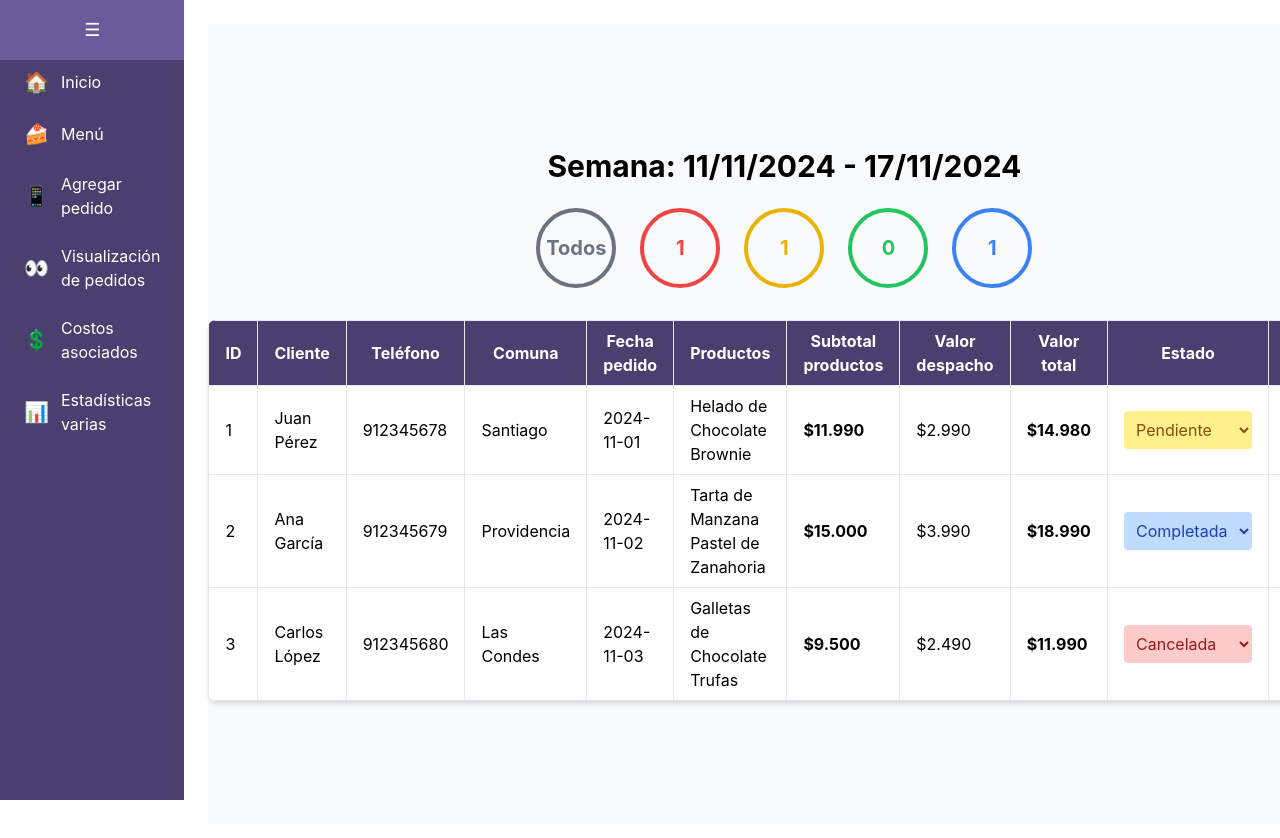
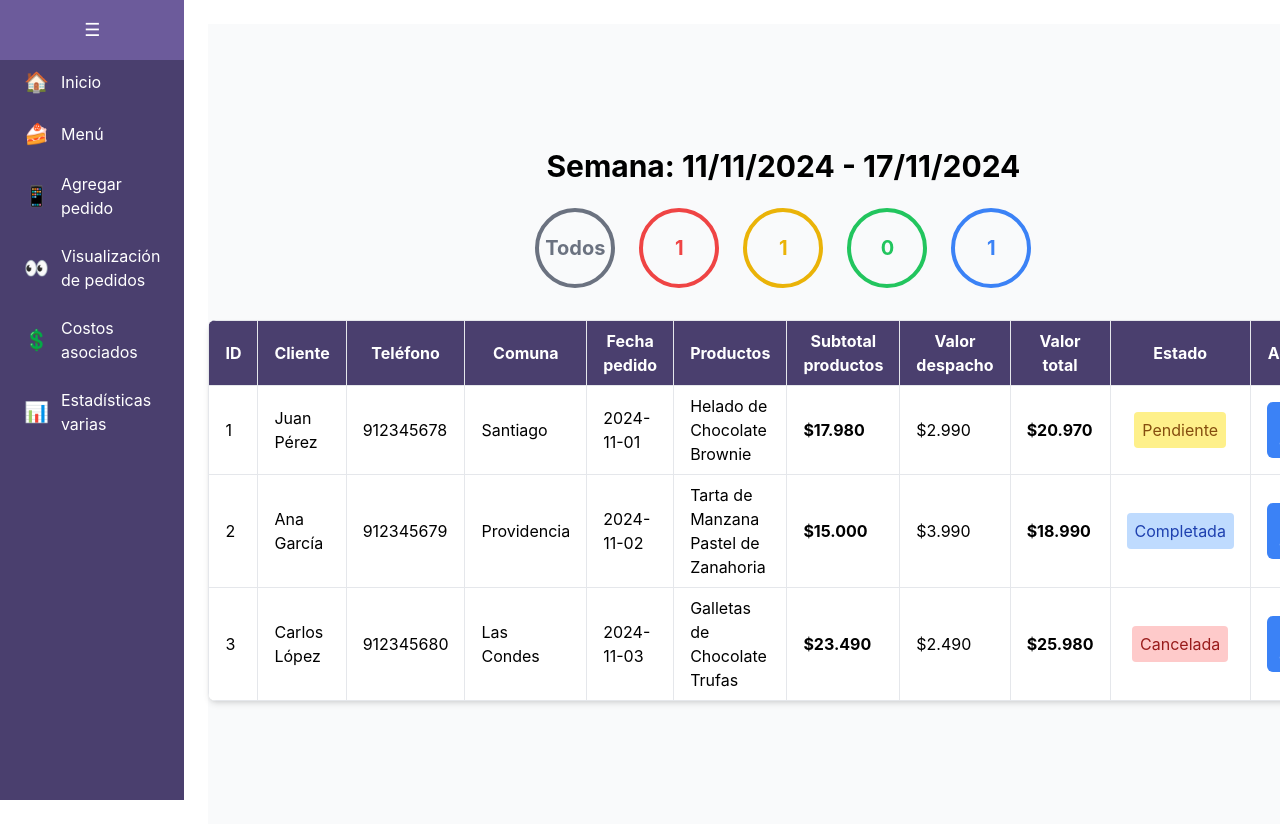
Before and after one commit to diegovaldes23/Pingeso, a React (Create React App) app in the folder Proyecto/frontend/: page / in a window 1280 px wide. Shown: the top 838 px of the page. Built offline with nearby package versions, Linux system fonts and the light colour scheme.

Commit message:
fix: componentes

```diff
--- a/Proyecto/frontend/src/App.js
+++ b/Proyecto/frontend/src/App.js
@@ -1,4 +1,4 @@
-import React from "react";
+import React, { useState } from "react";
 import { BrowserRouter as Router, Routes, Route } from "react-router-dom";
 import Sidebar from "./components/Sidebar";
 import OrdersPage from "./pages/OrdersList"; // Componente para visualización de pedidos
@@ -9,19 +9,111 @@ import HomePage from "./pages/HomePage";
 import AddOrderPage from "./pages/AddOrderPage";
 
 const App = () => {
+    const [orders, setOrders] = useState([
+        {
+            id: 1,
+            customerName: 'Juan Pérez',
+            phone: '912345678',
+            commune: 'Santiago',
+            date: '2024-11-01',
+            customerType: 'Antiguo', // Tipo de cliente
+            purchaseSource: 'Facebook ads', // Cómo fue la compra
+            products: [
+              { name: 'Helado de Chocolate', price: 6000, quantity: 2 }, // Agregado cantidad
+              { name: 'Brownie', price: 5990, quantity: 1 },
+            ],
+            deliveryCost: 2990,
+            subtotal: 17980, // Subtotal calculado
+            total: 20970, // Total calculado (subtotal + deliveryCost)
+            initialPayment: 5000, // Abono inicial
+            status: 'Pendiente',
+          },
+          {
+            id: 2,
+            customerName: 'Ana García',
+            phone: '912345679',
+            commune: 'Providencia',
+            date: '2024-11-02',
+            customerType: 'Nuevo', // Tipo de cliente
+            purchaseSource: 'Orgánico', // Cómo fue la compra
+            products: [
+              { name: 'Tarta de Manzana', price: 7000, quantity: 1 },
+              { name: 'Pastel de Zanahoria', price: 8000, quantity: 1 },
+            ],
+            deliveryCost: 3990,
+            subtotal: 15000, // Subtotal calculado
+            total: 18990, // Total calculado (subtotal + deliveryCost)
+            initialPayment: 10000, // Abono inicial
+            status: 'Completada',
+          },
+          {
+            id: 3,
+            customerName: 'Carlos López',
+            phone: '912345680',
+            commune: 'Las Condes',
+            date: '2024-11-03',
+            customerType: 'Antiguo', // Tipo de cliente
+            purchaseSource: 'Facebook ads', // Cómo fue la compra
+            products: [
+              { name: 'Galletas de Chocolate', price: 4500, quantity: 3 },
+              { name: 'Trufas', price: 5000, quantity: 2 },
+            ],
+            deliveryCost: 2490,
+            subtotal: 23490, // Subtotal calculado
+            total: 25980, // Total calculado (subtotal + deliveryCost)
+            initialPayment: 15000, // Abono inicial
+            status: 'Cancelada',
+          },
+      ]);
+    const [filterStatus, setFilterStatus] = useState('');
+
+    const handleStatusChange = (id, newStatus) => {
+        const updatedOrders = orders.map((order) =>
+          order.id === id ? { ...order, status: newStatus } : order
+        );
+        setOrders(updatedOrders);
+    };
+
+    // Define la función getStatusClass
+  const getStatusClass = (status) => {
+    switch (status) {
+      case 'Pendiente':
+        return 'bg-yellow-200 text-yellow-800';
+      case 'En proceso':
+        return 'bg-green-200 text-green-800';
+      case 'Completada':
+        return 'bg-blue-200 text-blue-800';
+      case 'Cancelada':
+        return 'bg-red-200 text-red-800';
+      default:
+        return '';
+    }
+  };
+
   return (
         <Router>
             <div className="flex">
                 <Sidebar />
                 <div className="flex-1 p-6">
                     <Routes>
-            <Route path="/" element={<HomePage />} />
+                        <Route path="/" element={<HomePage
+                            orders={orders}
+                            setOrders={setOrders}
+                            filterStatus={filterStatus}
+                            setFilterStatus={setFilterStatus}
+                            handleStatusChange={handleStatusChange}
+                            getStatusClass={getStatusClass}/>} />
                         <Route path="/menu" element={<MenuPage />} />
-            <Route path="/orders" element={<OrdersPage />} />
-            <Route path="/orders-visualization" element={<OrdersPage />} />
+                        <Route path="/orders" element={<OrdersPage
+                            orders={orders}
+                            setOrders={setOrders}
+                            filterStatus={filterStatus}
+                            setFilterStatus={setFilterStatus}
+                            handleStatusChange={handleStatusChange}
+                            getStatusClass={getStatusClass} />} />
                         <Route path="/costs" element={<CostsPage />} />
                         <Route path="/statistics" element={<StatisticsPage />} />
-            <Route path="/add-order" element={<AddOrderPage />}/>
+                        <Route path="/add-order" element={<AddOrderPage orders={orders} setOrders={setOrders} />} />
                     </Routes>
                 </div>
             </div>
--- a/Proyecto/frontend/src/components/Sidebar.js
+++ b/Proyecto/frontend/src/components/Sidebar.js
@@ -56,7 +56,7 @@ const Sidebar = () => {
           }`}
         >
           <span className="text-xl">👀</span>
-          {!isCollapsed && <Link to="/orders-visualization">Visualización de pedidos</Link>}
+          {!isCollapsed && <Link to="/orders">Visualización de pedidos</Link>}
         </li>
         <li
           className={`flex items-center space-x-3 p-2 rounded hover:bg-purple-600 cursor-pointer ${
--- a/Proyecto/frontend/src/pages/HomePage.js
+++ b/Proyecto/frontend/src/pages/HomePage.js
@@ -1,65 +1,7 @@
 import React, { useState, useEffect } from 'react';
 import OrdersPage from './OrdersPage';
 
-const HomePage = () => {
-  // Estado para manejar el estado del filtro y la lista de pedidos
-  const [filterStatus, setFilterStatus] = useState('');
-  const [orders, setOrders] = useState([
-    {
-        id: 1,
-        customerName: 'Juan Pérez',
-        phone: '912345678',
-        commune: 'Santiago',
-        date: '2024-11-01',
-        customerType: 'Antiguo', // Tipo de cliente
-        purchaseSource: 'Facebook ads', // Cómo fue la compra
-        products: [
-          { name: 'Helado de Chocolate', price: 6000, quantity: 2 }, // Agregado cantidad
-          { name: 'Brownie', price: 5990, quantity: 1 },
-        ],
-        deliveryCost: 2990,
-        subtotal: 17980, // Subtotal calculado
-        total: 20970, // Total calculado (subtotal + deliveryCost)
-        initialPayment: 5000, // Abono inicial
-        status: 'Pendiente',
-      },
-      {
-        id: 2,
-        customerName: 'Ana García',
-        phone: '912345679',
-        commune: 'Providencia',
-        date: '2024-11-02',
-        customerType: 'Nuevo', // Tipo de cliente
-        purchaseSource: 'Orgánico', // Cómo fue la compra
-        products: [
-          { name: 'Tarta de Manzana', price: 7000, quantity: 1 },
-          { name: 'Pastel de Zanahoria', price: 8000, quantity: 1 },
-        ],
-        deliveryCost: 3990,
-        subtotal: 15000, // Subtotal calculado
-        total: 18990, // Total calculado (subtotal + deliveryCost)
-        initialPayment: 10000, // Abono inicial
-        status: 'Completada',
-      },
-      {
-        id: 3,
-        customerName: 'Carlos López',
-        phone: '912345680',
-        commune: 'Las Condes',
-        date: '2024-11-03',
-        customerType: 'Antiguo', // Tipo de cliente
-        purchaseSource: 'Facebook ads', // Cómo fue la compra
-        products: [
-          { name: 'Galletas de Chocolate', price: 4500, quantity: 3 },
-          { name: 'Trufas', price: 5000, quantity: 2 },
-        ],
-        deliveryCost: 2490,
-        subtotal: 23490, // Subtotal calculado
-        total: 25980, // Total calculado (subtotal + deliveryCost)
-        initialPayment: 15000, // Abono inicial
-        status: 'Cancelada',
-      },
-  ]);
+const HomePage = ({ orders, setOrders, filterStatus, setFilterStatus, handleStatusChange, getStatusClass }) => {
 
   const [counts, setCounts] = useState({
     Cancelada: 0,
@@ -86,14 +28,6 @@ const HomePage = () => {
   // Función para manejar clic en los botones
   const handleFilterClick = (status) => {
     setFilterStatus(status);
-  };
-
-  // Función para manejar el cambio de estado de un pedido
-  const handleStatusChange = (id, newStatus) => {
-    const updatedOrders = orders.map((order) =>
-      order.id === id ? { ...order, status: newStatus } : order
-    );
-    setOrders(updatedOrders); // Actualizar la lista de pedidos
   };
 
   // Función para contar los pedidos por estado
@@ -153,8 +87,11 @@ const HomePage = () => {
       <div className="w-full max-w-6xl">
         <OrdersPage
           orders={filteredOrders}
+          setOrders={setOrders}
           filterStatus={filterStatus}
+          setFilterStatus={setFilterStatus}
           handleStatusChange={handleStatusChange} // Pasar función para manejar el cambio de estado
+          getStatusClass={getStatusClass}
         />
       </div>
     </div>
--- a/Proyecto/frontend/src/pages/OrdersList.js
+++ b/Proyecto/frontend/src/pages/OrdersList.js
@@ -15,16 +15,12 @@ const OrdersList = ({ orders = [], handleStatusChange, getStatusClass, handleVie
           <th className="py-2 px-4 border text-white">Valor despacho</th>
           <th className="py-2 px-4 border text-white">Valor total</th>
           <th className="py-2 px-4 border text-white">Estado</th>
-          <th className="py-2 px-4 border text-white">Acciones</th> {/* Nueva columna */}
+          <th className="py-2 px-4 border text-white">Acciones</th>
         </tr>
       </thead>
       <tbody>
         {orders.length > 0 ? (
-          orders.map((order) => {
-            const subtotal = order.products.reduce((acc, product) => acc + product.price, 0);
-            const total = subtotal + order.deliveryCost;
-
-            return (
+          orders.map((order) => (
             <tr key={order.id} className="hover:bg-gray-100">
               <td className="py-2 px-4 border">{order.id}</td>
               <td className="py-2 px-4 border">{order.customerName}</td>
@@ -37,30 +33,20 @@ const OrdersList = ({ orders = [], handleStatusChange, getStatusClass, handleVie
                 ))}
               </td>
               <td className="py-2 px-4 border font-bold">
-                  {subtotal.toLocaleString('es-CL', { style: 'currency', currency: 'CLP' })}
+                {order.subtotal.toLocaleString('es-CL', { style: 'currency', currency: 'CLP' })}
               </td>
               <td className="py-2 px-4 border">
                 {order.deliveryCost.toLocaleString('es-CL', { style: 'currency', currency: 'CLP' })}
               </td>
               <td className="py-2 px-4 border font-bold">
-                  {total.toLocaleString('es-CL', { style: 'currency', currency: 'CLP' })}
+                {order.total.toLocaleString('es-CL', { style: 'currency', currency: 'CLP' })}
               </td>
               <td className="py-2 px-4 border text-center">
-                  <select
-                    value={order.status}
-                    onChange={(e) => handleStatusChange(order.id, e.target.value)}
-                    className={`p-2 rounded ${getStatusClass(order.status)}`}
-                  >
-                    <option value={order.status} disabled>
+                <span className={`p-2 rounded ${getStatusClass(order.status)}`}>
                   {order.status}
-                    </option>
-                    <option value="Pendiente">Pendiente</option>
-                    <option value="En proceso">En proceso</option>
-                    <option value="Completada">Completada</option>
-                    <option value="Cancelada">Cancelada</option>
-                  </select>
+                </span>
               </td>
-                <td className="py-2 px-4 border text-center"> {/* Nueva celda */}
+              <td className="py-2 px-4 border text-center">
                 <button
                   onClick={() => handleViewDetails(order.id)}
                   className="px-3 py-1 bg-blue-500 text-white rounded-md hover:bg-blue-600"
@@ -69,8 +55,7 @@ const OrdersList = ({ orders = [], handleStatusChange, getStatusClass, handleVie
                 </button>
               </td>
             </tr>
-            );
-          })
+          ))
         ) : (
           <tr>
             <td colSpan="11" className="text-center py-4">
--- a/Proyecto/frontend/src/pages/OrdersPage.js
+++ b/Proyecto/frontend/src/pages/OrdersPage.js
@@ -2,12 +2,7 @@ import React, { useState } from 'react';
 import OrdersList from './OrdersList';
 import OrderDetailsModal from './OrderDetailsModal';
 
-const OrdersPage = ({ orders, filterStatus, handleStatusChange }) => {
-  // Filtrar las órdenes por el estado seleccionado
-  const filteredOrders = filterStatus
-    ? orders.filter((order) => order.status === filterStatus)
-    : orders;
-
+const OrdersPage = ({ orders, setOrders, filterStatus, setFilterStatus, handleStatusChange, getStatusClass }) => {
   const [selectedOrder, setSelectedOrder] = useState(null);
   const [isModalOpen, setIsModalOpen] = useState(false);
 
@@ -22,28 +17,16 @@ const OrdersPage = ({ orders, filterStatus, handleStatusChange }) => {
     setSelectedOrder(null);
   };
 
-  // Definir la función para asignar clases CSS según el estado
-  const getStatusClass = (status) => {
-    switch (status) {
-      case 'Pendiente':
-        return 'bg-yellow-200 text-yellow-800';
-      case 'En proceso':
-        return 'bg-green-200 text-green-800';
-      case 'Completada':
-        return 'bg-blue-200 text-blue-800';
-      case 'Cancelada':
-        return 'bg-red-200 text-red-800';
-      default:
-        return '';
-    }
-  };
+  const filteredOrders = filterStatus
+    ? orders.filter((order) => order.status === filterStatus)
+    : orders;
 
   return (
     <div>
       <OrdersList
-        orders={orders}
+        orders={filteredOrders}
         handleStatusChange={handleStatusChange}
-        getStatusClass={getStatusClass}
+        getStatusClass={getStatusClass} // Pasa getStatusClass aquí
         handleViewDetails={handleViewDetails}
       />
       <OrderDetailsModal
```
Also changed, not shown: Proyecto/frontend/src/pages/AddOrderPage.js (+16 -1 lines). Lines whose indentation alone changed are shown as unchanged.
